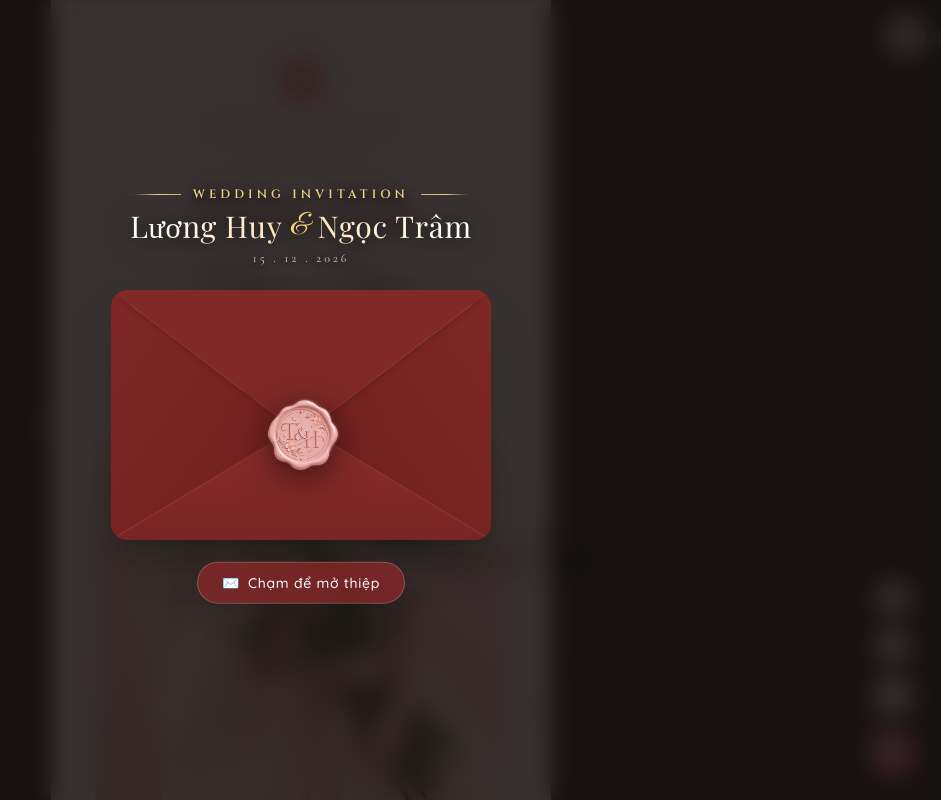
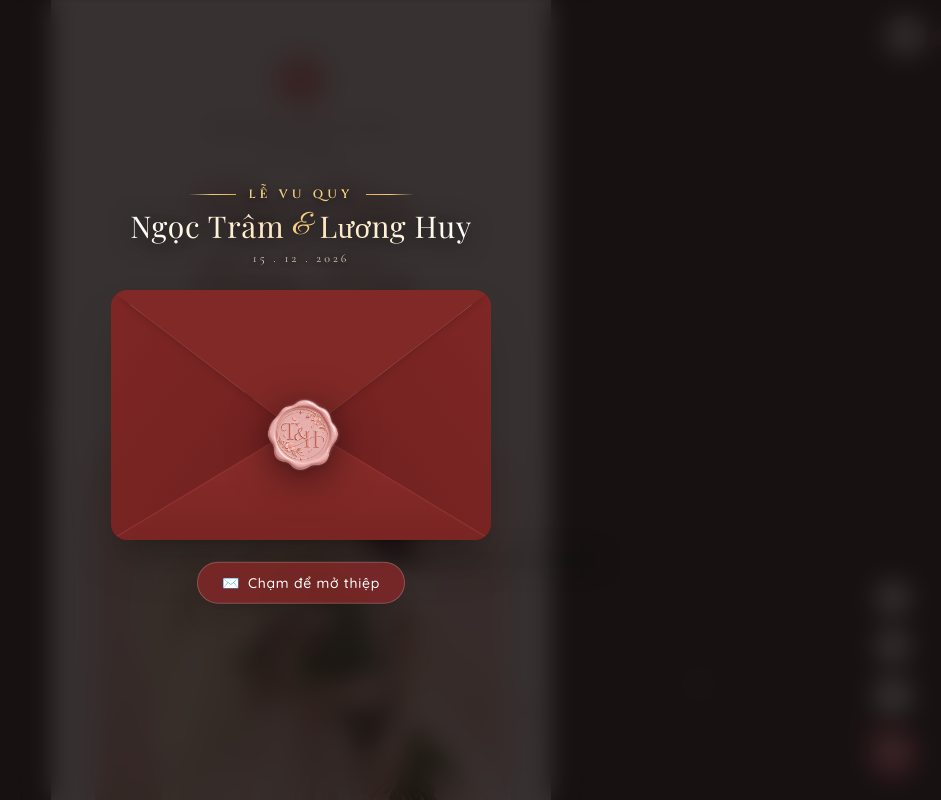
Before and after one commit to luonghuy0406/thiepcuoitramhuy, a Next.js app: page / in a window 1280 px wide. Shown: the top 800 px of the page, without its empty margins (339-1280 px from the left). Built offline with nearby package versions, Linux system fonts and the light colour scheme; a web font is replaced by a local one.

Commit message:
feat: doi ten sang Le Vu Quy va dua ten co dau len truoc

```diff
--- a/src/app/layout.tsx
+++ b/src/app/layout.tsx
@@ -3,18 +3,18 @@ import "./globals.css";
 
 export const metadata: Metadata = {
   metadataBase: new URL("https://cinelove.me"),
-  title: "Thiệp Cưới - Lương Huy & Ngọc Trâm | Thiệp cưới online",
-  description: "Thiệp cưới online của Nguyễn Lương Huy & Bùi Huỳnh Ngọc Trâm. Trân trọng kính mời quý khách tới chung vui!",
-  keywords: ["thiệp cưới online", "Lương Huy Ngọc Trâm", "thiệp cưới 42", "Cinelove"],
+  title: "Lễ Vu Quy - Ngọc Trâm & Lương Huy | Thiệp cưới online",
+  description: "Thiệp cưới Lễ Vu Quy của Bùi Huỳnh Ngọc Trâm & Nguyễn Lương Huy. Trân trọng kính mời quý khách tới chung vui!",
+  keywords: ["thiệp cưới online", "Lễ Vu Quy", "Ngọc Trâm Lương Huy", "thiệp cưới 42", "Cinelove"],
   openGraph: {
-    title: "Thiệp Cưới - Lương Huy & Ngọc Trâm",
+    title: "Lễ Vu Quy - Ngọc Trâm & Lương Huy",
     description: "Trân trọng kính mời bạn đến chung vui cùng gia đình chúng tôi!",
     images: [
       {
         url: "/assets/0660702c-af3c-42e6-8978-b23bf1e51c39.jpg",
         width: 1200,
         height: 630,
-        alt: "Thiệp Cưới Lương Huy & Ngọc Trâm",
+        alt: "Lễ Vu Quy Ngọc Trâm & Lương Huy",
       },
     ],
   },
--- a/src/components/EnvelopeModal.tsx
+++ b/src/components/EnvelopeModal.tsx
@@ -194,19 +194,19 @@ export default function EnvelopeModal({ onStart, onOpened }: EnvelopeModalProps)
         <div className="flex items-center justify-center gap-3 mb-1.5">
           <span className="h-[1px] w-8 sm:w-12 bg-gradient-to-r from-transparent via-[#f3cb7c] to-[#e4ad57]" />
           <p className="text-xs uppercase tracking-[0.35em] font-cinzel font-semibold text-[#f5d082] drop-shadow-[0_2px_4px_rgba(0,0,0,0.85)]">
-            Wedding Invitation
+            Lễ Vu Quy
           </p>
           <span className="h-[1px] w-8 sm:w-12 bg-gradient-to-l from-transparent via-[#f3cb7c] to-[#e4ad57]" />
         </div>
         <h2 className="text-2xl sm:text-3xl font-serif-luxury font-medium tracking-wide text-white drop-shadow-[0_3px_12px_rgba(0,0,0,0.95)] mt-1 flex items-center justify-center gap-2">
           <span className="bg-gradient-to-r from-[#ffffff] via-[#fff3db] to-[#fde5bd] bg-clip-text text-transparent">
-            Lương Huy
+            Ngọc Trâm
           </span>
           <span className="text-[#f5d082] font-script text-2xl sm:text-3xl font-normal drop-shadow">
             &amp;
           </span>
           <span className="bg-gradient-to-r from-[#fde5bd] via-[#fff3db] to-[#ffffff] bg-clip-text text-transparent">
-            Ngọc Trâm
+            Lương Huy
           </span>
         </h2>
         <div className="flex items-center justify-center gap-2 mt-1.5 opacity-90">
@@ -257,7 +257,7 @@ export default function EnvelopeModal({ onStart, onOpened }: EnvelopeModalProps)
             >
               <Image
                 src="/assets/wax_seal.png"
-                alt="Wax Seal H & T"
+                alt="Wax Seal T & H"
                 fill
                 sizes="(max-width: 640px) 76px, 88px"
                 className="object-contain select-none pointer-events-none drop-shadow-md"
@@ -276,7 +276,7 @@ export default function EnvelopeModal({ onStart, onOpened }: EnvelopeModalProps)
             <div className="relative w-full h-[148px] sm:h-[165px] rounded-xl overflow-hidden shadow-inner bg-[#f5e6e6]">
               <Image
                 src="/assets/c4d45265-947c-414c-b53f-f291586faeea.jpg"
-                alt="Lương Huy & Ngọc Trâm"
+                alt="Ngọc Trâm & Lương Huy"
                 fill
                 sizes="(max-width: 640px) 340px, 380px"
                 className="object-cover object-center"
@@ -305,7 +305,7 @@ export default function EnvelopeModal({ onStart, onOpened }: EnvelopeModalProps)
                 <span className="h-[1px] w-6 bg-[#dfbaba]" />
               </div>
               <h3 className="text-xl sm:text-2xl font-script text-[#812927] mt-0.5 leading-tight">
-                Lương Huy &amp; Ngọc Trâm
+                Ngọc Trâm &amp; Lương Huy
               </h3>
             </div>
           </div>
--- a/src/components/GallerySection.tsx
+++ b/src/components/GallerySection.tsx
@@ -317,7 +317,7 @@ export default function GallerySection() {
 
           <div className="absolute bottom-4 inset-x-4 flex items-center justify-between text-white pointer-events-none">
             <span className="text-[11px] font-serif-luxury tracking-widest uppercase text-white/95 drop-shadow">
-              Lương Huy &amp; Ngọc Trâm
+              Ngọc Trâm &amp; Lương Huy
             </span>
             <div className="w-8 h-8 rounded-full bg-white/20 backdrop-blur-md flex items-center justify-center text-white group-hover:scale-110 transition-transform shadow-md">
               <ZoomIn className="w-4 h-4" />
--- a/src/components/GiftBoxSection.tsx
+++ b/src/components/GiftBoxSection.tsx
@@ -197,7 +197,7 @@ export default function GiftBoxSection() {
           <div className="w-12 h-[1px] bg-[#dfbaba] my-4" />
 
           <p className="text-[10px] tracking-widest uppercase text-[#999]">
-            Nguyễn Lương Huy ❤️ Bùi Huỳnh Ngọc Trâm • 2026
+            Bùi Huỳnh Ngọc Trâm ❤️ Nguyễn Lương Huy • 2026
           </p>
         </div>
       </div>
--- a/src/components/HeroSection.tsx
+++ b/src/components/HeroSection.tsx
@@ -86,7 +86,7 @@ export default function HeroSection() {
           {weddingData.event.subtitle}
         </p>
         <h3 className="text-base text-[#666] font-medium font-serif-luxury tracking-wider">
-          Thiệp mời cưới
+          Lễ Vu Quy
         </h3>
       </div>
 
@@ -94,11 +94,11 @@ export default function HeroSection() {
       <div ref={namesRef} className="my-4">
         <div className="flex flex-col items-center">
           <h1 className="text-4xl sm:text-5xl font-script text-[#812927] tracking-wide py-1 drop-shadow-sm">
-            {weddingData.groom.shortName}
+            {weddingData.bride.shortName}
           </h1>
           <span className="text-2xl font-serif text-[#a33f3d] my-[-6px]">&amp;</span>
           <h1 className="text-4xl sm:text-5xl font-script text-[#812927] tracking-wide py-1 drop-shadow-sm">
-            {weddingData.bride.shortName}
+            {weddingData.groom.shortName}
           </h1>
         </div>
 
@@ -120,7 +120,7 @@ export default function HeroSection() {
         <div ref={photoImageRef} className="relative w-full h-[115%] -top-[7%]">
           <Image
             src="/assets/f9a1916a-869c-4bc2-b2c1-f01b95c3729a.png"
-            alt="Lương Huy & Ngọc Trâm"
+            alt="Ngọc Trâm & Lương Huy"
             fill
             priority
             className="object-cover"
--- a/src/components/LoveStorySection.tsx
+++ b/src/components/LoveStorySection.tsx
@@ -89,7 +89,7 @@ export default function LoveStorySection() {
           Our Love Story
         </h3>
         <p className="text-xs text-[#777] font-light max-w-xs mx-auto">
-          Từng dấu mốc đưa Lương Huy và Ngọc Trâm đến bến bờ hạnh phúc
+          Từng dấu mốc đưa Ngọc Trâm và Lương Huy đến bến bờ hạnh phúc
         </p>
 
         {/* Decorative divider */}
--- a/src/components/RsvpSection.tsx
+++ b/src/components/RsvpSection.tsx
@@ -131,7 +131,7 @@ export default function RsvpSection() {
                 Cảm Ơn Bạn Rất Nhiều!
               </h4>
               <p className="text-xs text-[#555] leading-relaxed">
-                Lời xác nhận và lời chúc của bạn đã được gửi tới Lương Huy & Ngọc Trâm.
+                Lời xác nhận và lời chúc của bạn đã được gửi tới Ngọc Trâm & Lương Huy.
               </p>
               <button
                 type="button"
--- a/src/components/VenueSection.tsx
+++ b/src/components/VenueSection.tsx
@@ -37,9 +37,9 @@ export default function VenueSection() {
   )}`;
 
   const googleCalendarUrl = `https://calendar.google.com/calendar/render?action=TEMPLATE&text=${encodeURIComponent(
-    `Lễ Thành Hôn: ${weddingData.groom.shortName} & ${weddingData.bride.shortName}`
+    `Lễ Vu Quy: ${weddingData.bride.shortName} & ${weddingData.groom.shortName}`
   )}&dates=20261215T033000Z/20261215T060000Z&details=${encodeURIComponent(
-    `Trân trọng kính mời quý khách tham dự Tiệc mừng Lễ Thành Hôn tại ${weddingData.event.venueName}`
+    `Trân trọng kính mời quý khách tham dự Tiệc mừng Lễ Vu Quy tại ${weddingData.event.venueName}`
   )}&location=${encodeURIComponent(weddingData.event.venueAddress)}`;
 
   return (
--- a/src/data/wedding-data.ts
+++ b/src/data/wedding-data.ts
@@ -114,9 +114,9 @@ export const weddingData: WeddingData = {
     qrCode: "/assets/87716a41-53d0-42e1-a0ba-8469b4dac41b.png",
   },
   event: {
-    title: "Tiệc Mừng Lễ Thành Hôn",
+    title: "Tiệc Mừng Lễ Vu Quy",
     subtitle: "WEDDING INVITATION",
-    ceremonyType: "LỄ THÀNH HÔN",
+    ceremonyType: "LỄ VU QUY",
     dateISO: "2026-12-15T10:30:00+07:00",
     dateDisplay: "15 Tháng 12 Năm 2026",
     dayOfWeek: "Thứ Năm",
@@ -159,7 +159,7 @@ export const weddingData: WeddingData = {
   gallery: [
     {
       src: "/assets/9881034c-0645-4b24-9855-f600d9426515.jpg",
-      alt: "Khoảnh khắc hạnh phúc của Lương Huy & Ngọc Trâm",
+      alt: "Khoảnh khắc hạnh phúc của Ngọc Trâm & Lương Huy",
     },
     {
       src: "/assets/1d098419-b484-480d-b04b-7474a34aebf0.png",
@@ -320,7 +320,7 @@ export const weddingData: WeddingData = {
     subtitle: "THANK YOU FOR BEING WITH US",
     message:
       "Tình yêu không chỉ là tìm thấy một người để cùng đi qua năm tháng, mà là cùng nhau sẻ chia niềm hạnh phúc với những người thân thương nhất. Cảm ơn sự hiện diện và những lời chúc phúc ngọt ngào của bạn đã làm cho ngày cưới của chúng mình trở nên trọn vẹn và đáng nhớ hơn bao giờ hết!",
+    brideSignature: "Ngọc Trâm",
     groomSignature: "Lương Huy",
-    brideSignature: "Ngọc Trâm",
   },
 };
```
Also changed, not shown: src/components/InvitationSection.tsx (+30 -30 lines), src/components/ProgramSection.tsx (+4 -4 lines).
